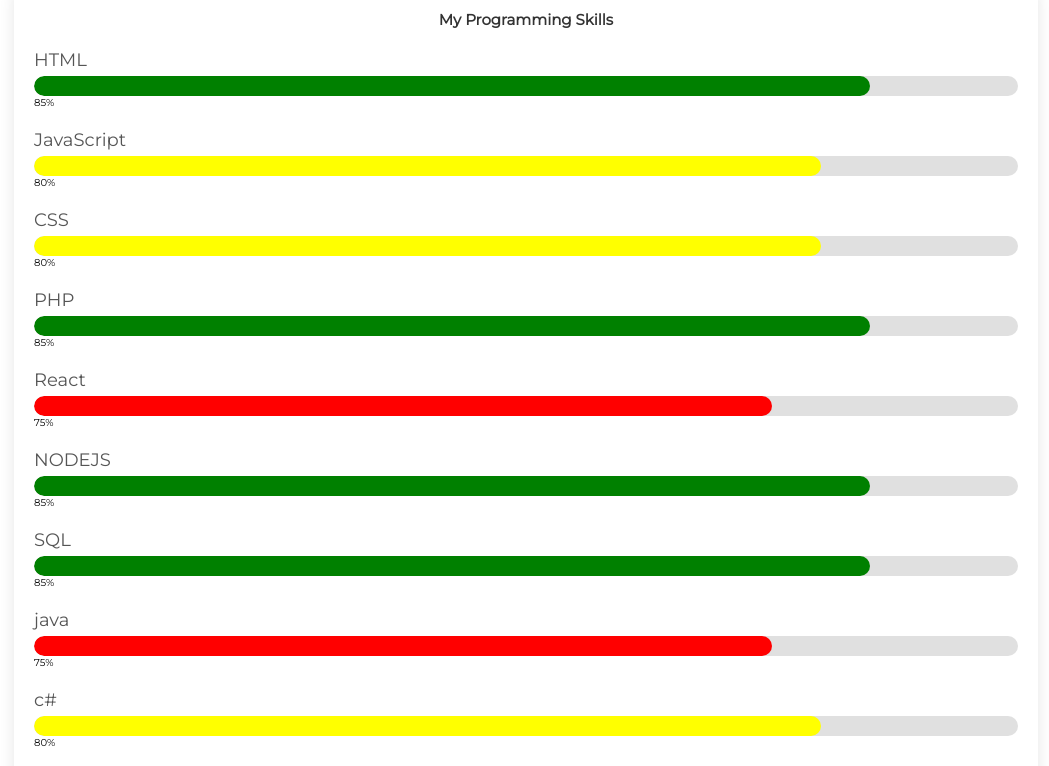
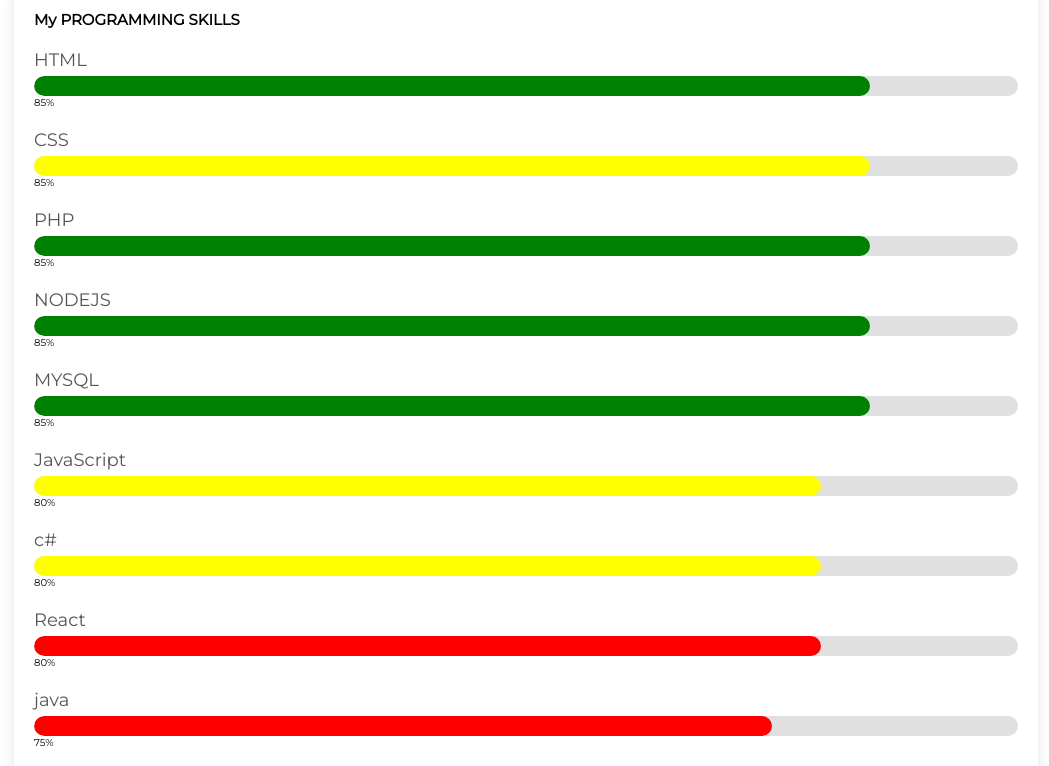
Before and after one commit to abraham938/portfolio, a plain HTML site: page index.html in a window 1280 px wide. Shown: the part 1660-2426 px from the top of the page, without its empty margins (114-1163 px from the left). Drawn offline with Linux system fonts and the light colour scheme.

Commit message:
Update index.html

```diff
--- a/index.html
+++ b/index.html
@@ -24,7 +24,7 @@
           </div>
           <ul>
             <li><a href="#hero" data-after="Home">Home</a></li>
-            <li><a href="#services" data-after="Service">Services</a></li>
+            <li><a href="#services" data-after="Service">Services & Skills</a></li>
             <li><a href="#projects" data-after="Projects">Projects & Certeficate</a></li>
             <li><a href="#about" data-after="About">About</a></li>
             <li><a href="#contact" data-after="Contact">Contact</a></li>
@@ -84,10 +84,42 @@
 
   <!-- Skill Section -->
  <div class="skills-container">
-        <h2>My Programming Skills</h2>
+        <h1>My PROGRAMMING SKILLS</h1>
 
         <div class="skill">
             <label for="html">HTML</label>
+            <div class="progress-bar">
+                <div class="progress" id="green" style="width: 85%;"></div>
+            </div>
+            <span>85%</span>
+        </div>
+
+       <div class="skill">
+            <label for="css">CSS</label>
+            <div class="progress-bar">
+                <div class="progress" id="yellow" style="width: 85%;"></div>
+            </div>
+            <span>85%</span>
+        </div>
+
+        <div class="skill">
+            <label for="php">PHP</label>
+            <div class="progress-bar">
+                <div class="progress" id="green" style="width: 85%;"></div>
+            </div>
+            <span>85%</span>
+        </div>
+
+       <div class="skill">
+            <label for="njs">NODEJS</label>
+            <div class="progress-bar">
+                <div class="progress" id="green" style="width: 85%;"></div>
+            </div>
+            <span>85%</span>
+        </div>
+
+        <div class="skill">
+            <label for="sql">MYSQL</label>
             <div class="progress-bar">
                 <div class="progress" id="green" style="width: 85%;"></div>
             </div>
@@ -103,43 +135,19 @@
         </div>
 
         <div class="skill">
-            <label for="css">CSS</label>
+            <label for="c#">c#</label>
             <div class="progress-bar">
                 <div class="progress" id="yellow" style="width: 80%;"></div>
             </div>
             <span>80%</span>
         </div>
 
-           <div class="skill">
-            <label for="php">PHP</label>
-            <div class="progress-bar">
-                <div class="progress" id="green" style="width: 85%;"></div>
-            </div>
-            <span>85%</span>
-        </div>
-
          <div class="skill">
             <label for="react">React</label>
             <div class="progress-bar">
-                <div class="progress" id="red" style="width: 75%;"></div>
+                <div class="progress" id="red" style="width: 80%;"></div>
             </div>
-            <span>75%</span>
-        </div>
-
-        <div class="skill">
-            <label for="njs">NODEJS</label>
-            <div class="progress-bar">
-                <div class="progress" id="green" style="width: 85%;"></div>
-            </div>
-            <span>85%</span>
-        </div>
-
-           <div class="skill">
-            <label for="sql">SQL</label>
-            <div class="progress-bar">
-                <div class="progress" id="green" style="width: 85%;"></div>
-            </div>
-            <span>85%</span>
+            <span>80%</span>
         </div>
 
         <div class="skill">
@@ -148,14 +156,6 @@
                 <div class="progress" id="red" style="width: 75%;"></div>
             </div>
             <span>75%</span>
-        </div>
-
-        <div class="skill">
-            <label for="c#">c#</label>
-            <div class="progress-bar">
-                <div class="progress" id="yellow" style="width: 80%;"></div>
-            </div>
-            <span>80%</span>
         </div>
 
         <div class="skill">
```
